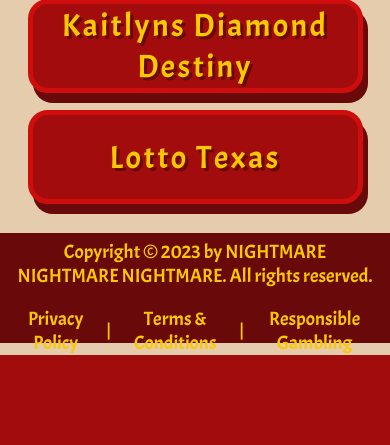
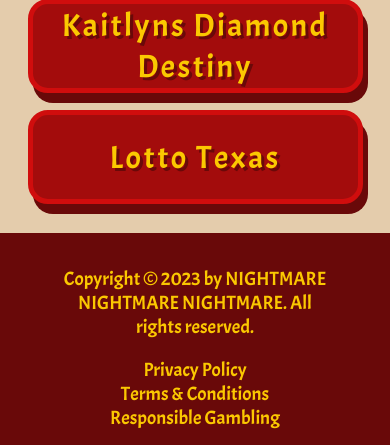
Before and after one commit to Gowtham1Moorthy/python-fullstack, a Django app: page / in a window 390 px wide. Shown: the part 836-1281 px from the top of the page. Before the commit the page ends 1191 px from the top, so only its background shows below. Run offline with Django 4.2, Linux system fonts and the light colour scheme; data comes from the database, SQL or seed files in the repository.

Commit message:
Footer Responsiveness

```diff
--- a/LPSApp/static/css/partials/footer.css
+++ b/LPSApp/static/css/partials/footer.css
@@ -2,6 +2,7 @@
     display: flex;
     flex-direction: column;
     align-items: center;
+    max-width: 75%;
 }
 
 .rights {
@@ -13,7 +14,14 @@
 .info {
     order: 2;
     display: flex;
-    align-items: center; /* Align items vertically in the center */
+    align-items: center;
+    @media (max-width:500px) {
+        flex-wrap: wrap;
+        justify-content: center;
+        .spacer{
+            display: none;
+        }
+    }
 }
 
 .privacy,
@@ -34,12 +42,9 @@
 
 footer {
     margin: 0;
-    z-index: 90;
     background-color: var(--primary-dark);
     padding: 15px 15px;
     text-align: center;
-    font-size: small;
-    height: 80px;
     display: flex;
     justify-content: center;
     align-items: center;
--- a/LPSApp/static/js/script.js
+++ b/LPSApp/static/js/script.js
@@ -101,10 +101,10 @@ function extractTicketNames(inputString) {
     // Check if there are matches
     if (matches) {
       // Extract and return the ticket names from the matches
-      return matches.map(match => match.replace('<Ticket: ', '').replace('>', ''));
+        return matches.map(match => match.replace('<Ticket: ', '').replace('>', ''));
     } else {
       // Return an empty array if no matches are found
-      return [];
+        return [];
     }
 }
 
@@ -117,7 +117,7 @@ function slugify(str) {
       .replace(/[^a-z0-9 -]/g, '') // remove non-alphanumeric characters
       .replace(/\s+/g, '-') // replace spaces with hyphens
       .replace(/-+/g, '-'); // remove consecutive hyphens
-  }
+}
 
 function searchLotto(input, tickets) {
     const ticketNames = extractTicketNames(tickets);
```
